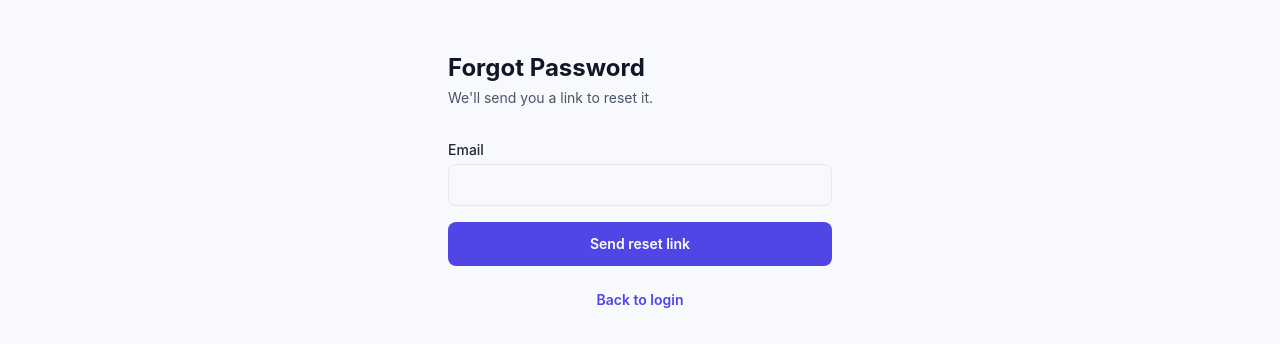
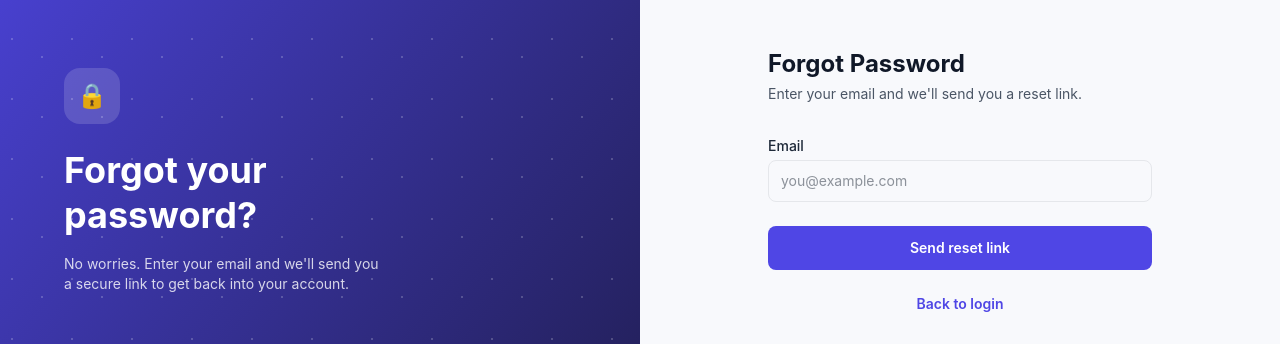
Before and after one commit to Isaackmogaka/eventhub, a Next.js app in the folder frontend/: page /forgot-password in a window 1280 px wide. Shown: the part 219-563 px from the top of the page. Built offline with nearby package versions, Linux system fonts and the light colour scheme; no server answers.

Commit message:
style(frontend): apply split-screen hero design to forgot-password and reset-password pages

```diff
--- a/frontend/app/forgot-password/page.tsx
+++ b/frontend/app/forgot-password/page.tsx
@@ -17,24 +17,52 @@ export default function ForgotPasswordPage() {
   }
 
   return (
-    <div className="min-h-screen flex items-center justify-center bg-background px-6">
+    <div className="min-h-screen flex">
+      <div className="hidden lg:flex lg:w-1/2 bg-gradient-to-br from-brand-purple to-brand-navy relative overflow-hidden flex-col justify-center px-16">
+        <div className="absolute inset-0 opacity-20" style={{
+          backgroundImage: 'radial-gradient(circle at 20% 30%, white 1px, transparent 1px), radial-gradient(circle at 70% 60%, white 1px, transparent 1px)',
+          backgroundSize: '60px 60px',
+        }} />
+        <div className="relative">
+          <div className="w-14 h-14 rounded-2xl bg-white/15 flex items-center justify-center text-2xl mb-6">&#128274;</div>
+          <h1 className="text-4xl font-bold text-white mb-4 leading-tight">
+            Forgot your<br />password?
+          </h1>
+          <p className="text-white/80 text-sm max-w-xs">
+            No worries. Enter your email and we'll send you a secure link to get back into your account.
+          </p>
+        </div>
+      </div>
+
+      <div className="flex-1 flex items-center justify-center bg-background px-6">
         <div className="w-full max-w-sm">
-        <h1 className="text-2xl font-bold text-gray-900 mb-1">Forgot Password</h1>
-        <p className="text-sm text-gray-600 mb-8">We'll send you a link to reset it.</p>
-
           {sent ? (
-          <div className="bg-status-green-bg border border-green-200 rounded-lg p-4 text-sm text-status-green">
-            If that email exists, a reset link has been sent. Check your inbox.
+            <div className="text-center">
+              <div className="w-16 h-16 rounded-full bg-status-green-bg flex items-center justify-center text-3xl mx-auto mb-5">
+                &#9993;
+              </div>
+              <h1 className="text-xl font-bold text-gray-900 mb-2">Check your email</h1>
+              <p className="text-sm text-gray-600 mb-6">
+                If that email exists in our system, we've sent a password reset link to <strong className="text-gray-900">{email}</strong>.
+              </p>
+              <Link href="/login" className="text-sm font-semibold text-brand-purple">
+                Back to login
+              </Link>
             </div>
           ) : (
+            <>
+              <h1 className="text-2xl font-bold text-gray-900 mb-1">Forgot Password</h1>
+              <p className="text-sm text-gray-600 mb-8">Enter your email and we'll send you a reset link.</p>
+
               <form onSubmit={handleSubmit}>
                 <label className="block text-sm font-medium text-gray-800 mb-1">Email</label>
                 <input
                   type="email"
                   required
+                  placeholder="you@example.com"
                   value={email}
                   onChange={(e) => setEmail(e.target.value)}
-              className="w-full border border-gray-200 rounded-lg px-3 py-2.5 mb-4 text-sm"
+                  className="w-full border border-gray-200 rounded-lg px-3 py-2.5 mb-6 text-sm"
                 />
                 <button
                   type="submit"
@@ -44,11 +72,13 @@ export default function ForgotPasswordPage() {
                   {loading ? 'Sending...' : 'Send reset link'}
                 </button>
               </form>
-        )}
 
               <p className="text-sm text-gray-600 text-center mt-6">
                 <Link href="/login" className="text-brand-purple font-semibold">Back to login</Link>
               </p>
+            </>
+          )}
+        </div>
       </div>
     </div>
   );
--- a/frontend/app/reset-password/page.tsx
+++ b/frontend/app/reset-password/page.tsx
@@ -34,28 +34,55 @@ function ResetPasswordForm() {
     }
   }
 
+  const heroPanel = (
+    <div className="hidden lg:flex lg:w-1/2 bg-gradient-to-br from-brand-purple to-brand-navy relative overflow-hidden flex-col justify-center px-16">
+      <div className="absolute inset-0 opacity-20" style={{
+        backgroundImage: 'radial-gradient(circle at 20% 30%, white 1px, transparent 1px), radial-gradient(circle at 70% 60%, white 1px, transparent 1px)',
+        backgroundSize: '60px 60px',
+      }} />
+      <div className="relative">
+        <div className="w-14 h-14 rounded-2xl bg-white/15 flex items-center justify-center text-2xl mb-6">&#128273;</div>
+        <h1 className="text-4xl font-bold text-white mb-4 leading-tight">
+          Almost<br />there.
+        </h1>
+        <p className="text-white/80 text-sm max-w-xs">
+          Set a new password and you'll be right back in.
+        </p>
+      </div>
+    </div>
+  );
+
   if (!token) {
     return (
-      <div className="min-h-screen flex items-center justify-center bg-background px-6 text-center">
+      <div className="min-h-screen flex">
+        {heroPanel}
+        <div className="flex-1 flex items-center justify-center bg-background px-6 text-center">
           <div>
+            <div className="w-14 h-14 rounded-full bg-status-red-bg flex items-center justify-center text-2xl mx-auto mb-4">&#9888;</div>
             <p className="text-sm text-gray-600 mb-4">Invalid or missing reset link.</p>
             <Link href="/forgot-password" className="text-brand-purple font-semibold text-sm">Request a new one</Link>
+          </div>
         </div>
       </div>
     );
   }
 
   return (
-    <div className="min-h-screen flex items-center justify-center bg-background px-6">
+    <div className="min-h-screen flex">
+      {heroPanel}
+      <div className="flex-1 flex items-center justify-center bg-background px-6">
         <div className="w-full max-w-sm">
+          {success ? (
+            <div className="text-center">
+              <div className="w-16 h-16 rounded-full bg-status-green-bg flex items-center justify-center text-3xl mx-auto mb-5">&#10003;</div>
+              <h1 className="text-xl font-bold text-gray-900 mb-2">Password reset!</h1>
+              <p className="text-sm text-gray-600">Redirecting you to login...</p>
+            </div>
+          ) : (
+            <>
               <h1 className="text-2xl font-bold text-gray-900 mb-1">Reset Password</h1>
               <p className="text-sm text-gray-600 mb-8">Choose a new password for your account.</p>
 
-        {success ? (
-          <div className="bg-status-green-bg border border-green-200 rounded-lg p-4 text-sm text-status-green">
-            Password reset! Redirecting to login...
-          </div>
-        ) : (
               <form onSubmit={handleSubmit}>
                 {error && <div className="bg-status-red-bg border border-red-200 text-status-red text-sm rounded-lg p-3 mb-4">{error}</div>}
                 <label className="block text-sm font-medium text-gray-800 mb-1">New Password</label>
@@ -83,7 +110,9 @@ function ResetPasswordForm() {
                   {loading ? 'Resetting...' : 'Reset password'}
                 </button>
               </form>
+            </>
           )}
+        </div>
       </div>
     </div>
   );
```
Lines whose indentation alone changed are shown as unchanged.
